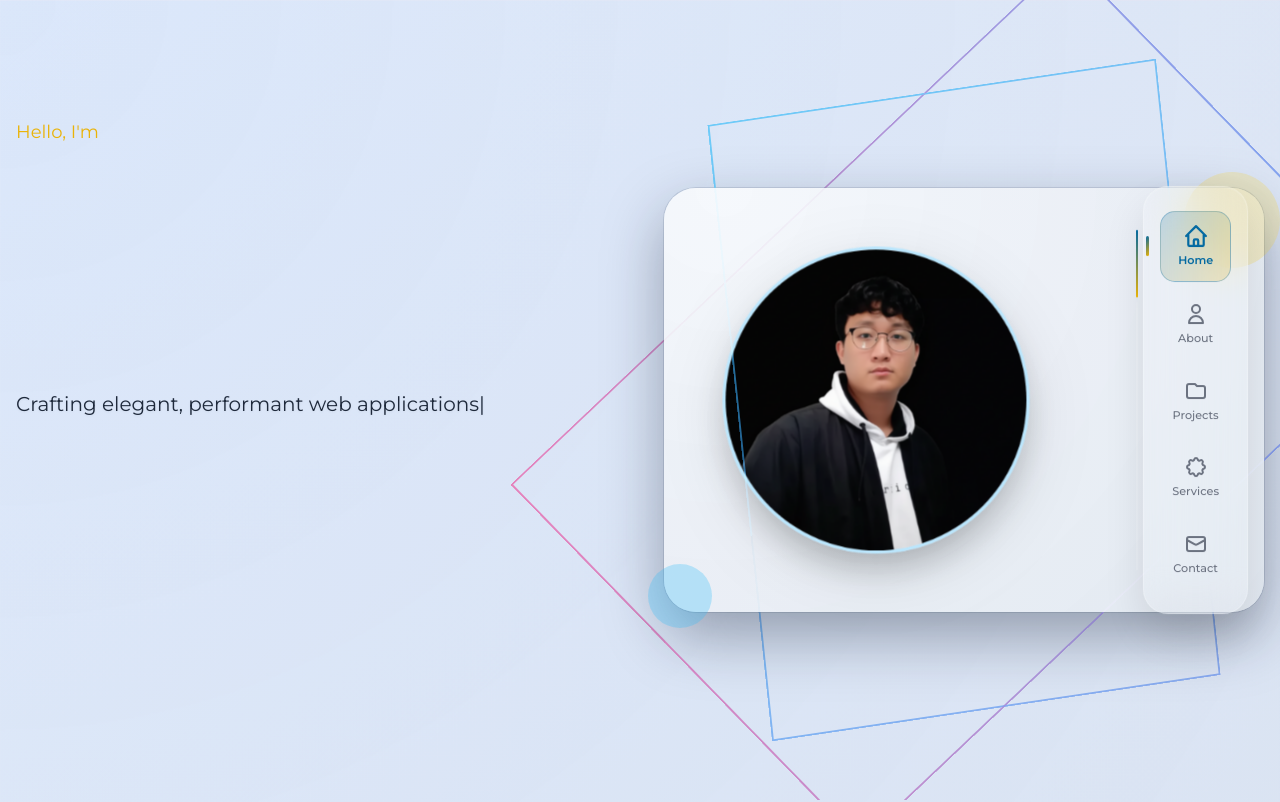
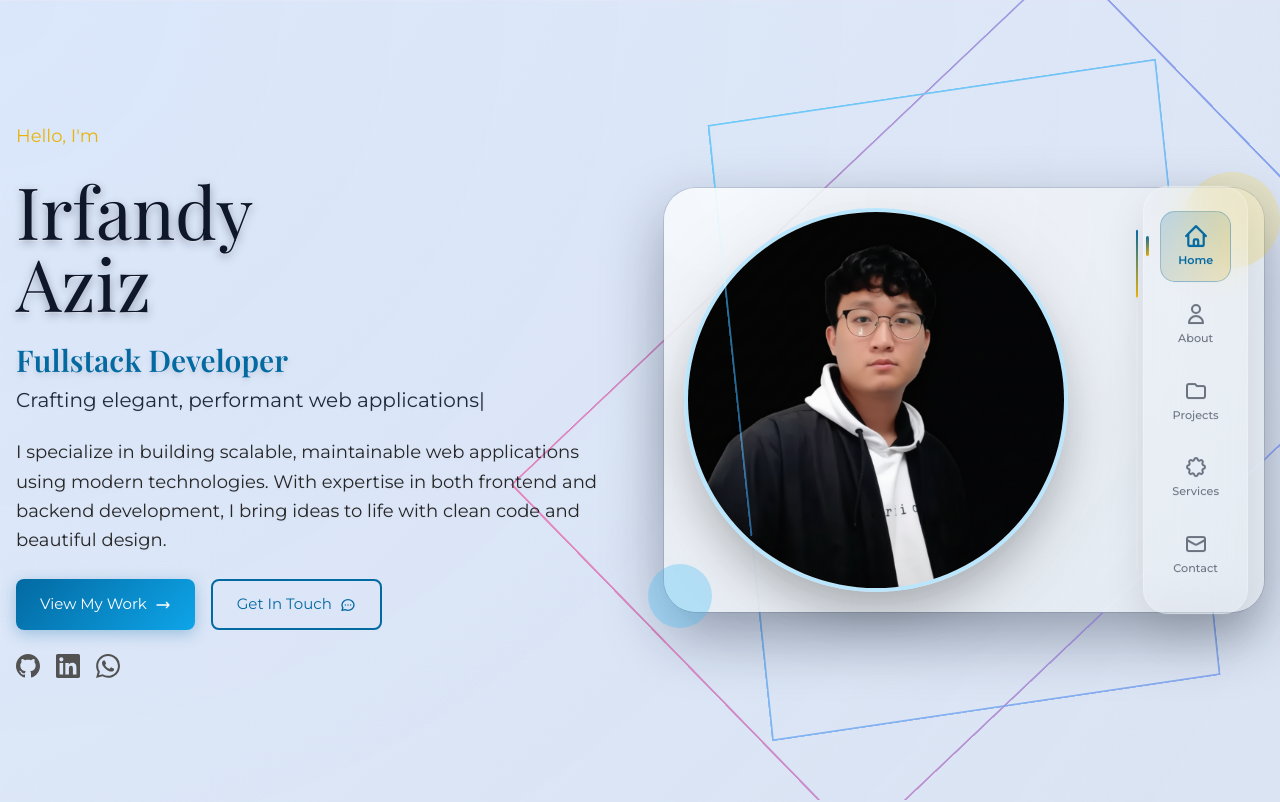
Before and after one commit to irfandyz/portfolio-vue, a Vue app: page / in a window 1280 px wide. Shown: the top 802 px of the page. Built offline with nearby package versions, Linux system fonts and the light colour scheme.

Commit message:
Refactor Hero component to disable animations on load, ensuring main text and images remain visible. Adjust styling for role container and add CSS rules to maintain visibility of key elements.

```diff
--- a/src/components/Hero.vue
+++ b/src/components/Hero.vue
@@ -76,17 +76,13 @@ const resetTilt = () => {
 }
 
 onMounted(() => {
-  // Animasi hero sinematik saat load
-  animateHero()
+  // Animasi hero dinonaktifkan
+  // animateHero()
+  // floating('.shape-1', { y: 18, duration: 4 })
+  // floating('.shape-2', { y: 26, duration: 5 })
+  // magnetic('.hero .btn-primary')
 
-  // Floating animation halus untuk background shapes
-  floating('.shape-1', { y: 18, duration: 4 })
-  floating('.shape-2', { y: 26, duration: 5 })
-
-  // Efek magnetic untuk CTA utama (rasa 3D interaktif)
-  magnetic('.hero .btn-primary')
-
-  // Ensure image stays visible
+  // Pastikan gambar tetap tampil
   const img = document.querySelector('.profile-image')
   if (img) {
     img.style.opacity = '1'
@@ -143,8 +139,8 @@ onMounted(() => {
             <span class="block hero-name">Aziz</span>
           </h1>
 
-          <div class="role-container">
-            <h2 class="role text-2xl lg:text-3xl font-semibold text-primary-700 dark:text-primary-300 mb-4 drop-shadow-md">
+          <div class="role-container space-y-2">
+            <h2 class="role text-2xl lg:text-3xl font-semibold text-primary-700 dark:text-primary-300 drop-shadow-md">
               Fullstack Developer
             </h2>
             <div class="typing-animation text-xl text-slate-800 dark:text-slate-200 drop-shadow-sm">
@@ -244,6 +240,20 @@ onMounted(() => {
       0 4px 14px rgba(0, 0, 0, 0.55),
       0 1px 0 rgba(255, 255, 255, 0.1);
   }
+}
+
+/* Pastikan teks utama selalu terlihat dan tidak tersembunyi oleh animasi */
+.hero .main-title,
+.hero .main-title span,
+.hero .role,
+.hero .typing-animation,
+.hero .typing-text,
+.hero .description,
+.hero .cta-buttons {
+  opacity: 1 !important;
+  visibility: visible !important;
+  position: relative;
+  z-index: 2;
 }
 
 .typing-animation {
```
